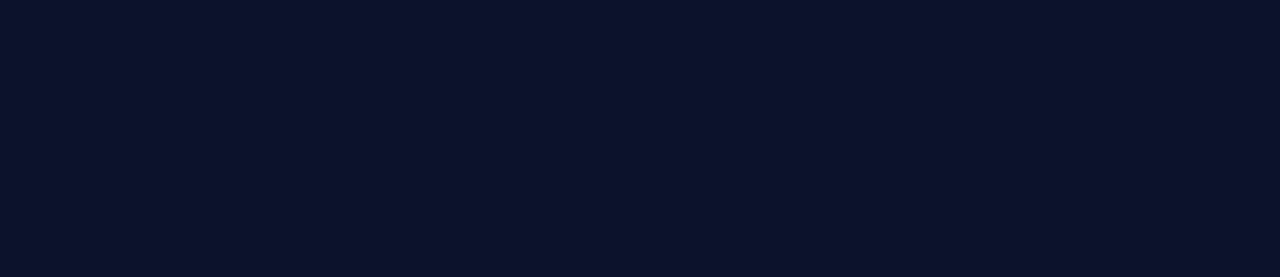
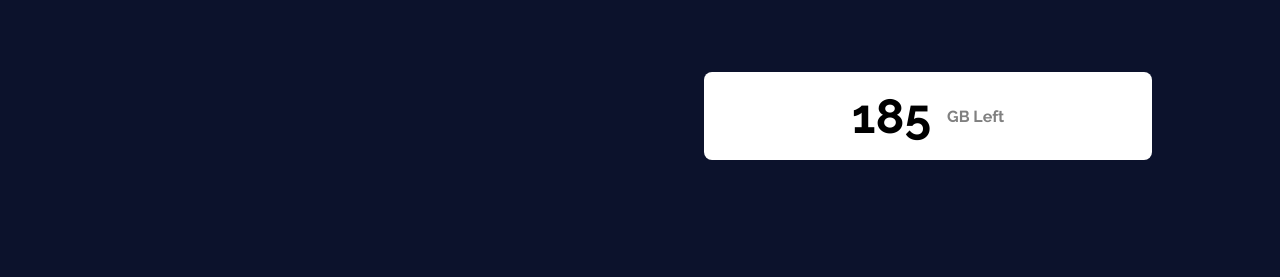
Before and after one commit to dan-ayalahdez/Fylo-project, a plain HTML site: page index.html in a window 1280 px wide. Shown: the top 277 px of the page. Drawn offline with Linux system fonts and the light colour scheme.

Commit message:
Update index.html

```diff
--- a/index.html
+++ b/index.html
@@ -37,6 +37,9 @@
                   <p>0 GB</p>
                   <p>1000 GB</p>
               </div>
+              <div class="memory-left">
+                  <h1>185</h1> <span class="gb-left">GB Left</span>
+                </div>
           </article>
 
       </main>
```
